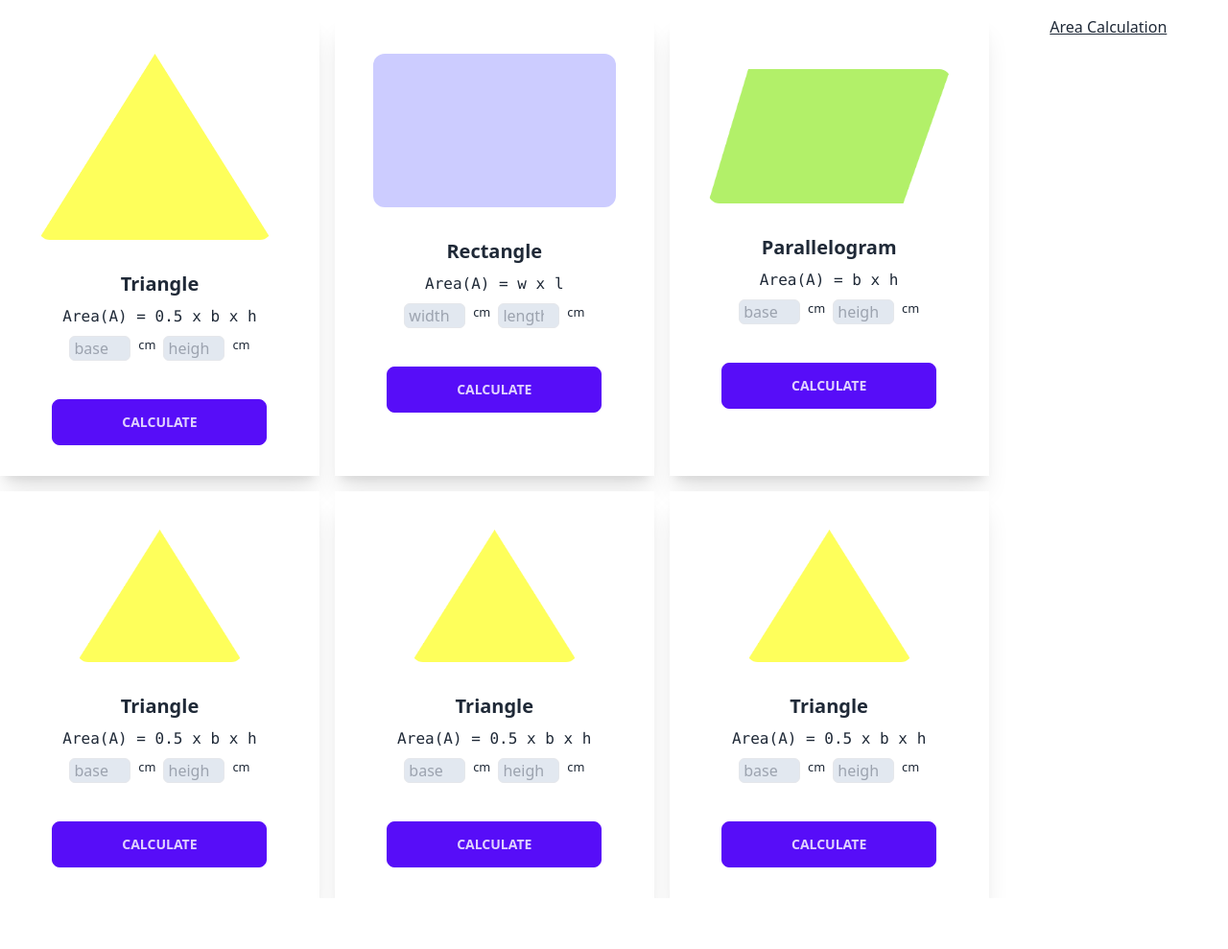
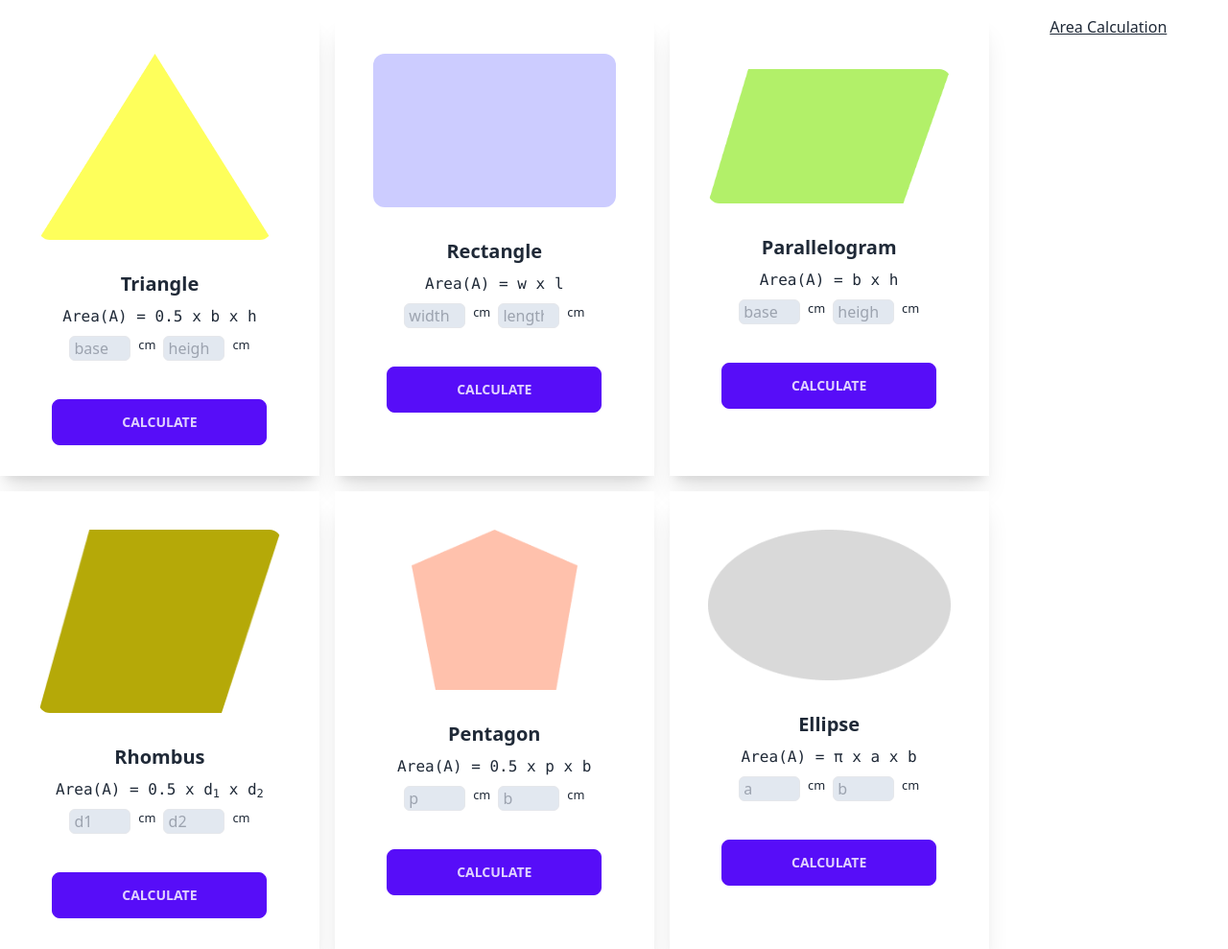
Before and after one commit to coder7475/geometry-genius, a plain HTML site: page index.html in a window 1280 px wide. Shown: the part 60-1049 px from the top of the page at 96% size. Before the commit the page ends 996 px from the top, so only its background shows below. Drawn offline with nearby package versions, Linux system fonts and the light colour scheme; a script that the page names is missing.

Commit message:
feat: add rhombus, pentagon and ellipse cards

```diff
--- a/index.html
+++ b/index.html
@@ -72,15 +72,15 @@
             </div>
             <!-- card-4  -->
             <div class="bg-base-100 shadow-xl border-b-slate-400">
-              <figure class="px-20 pt-10">
-                <img src="./images/triangle.png" alt="triangle" class="rounded-xl" />
+              <figure class="px-10 pt-10">
+                <img src="./images/rhombus.png" alt="rhombus" class="rounded-xl" />
               </figure>
               <div class="card-body items-center text-center">
-                <h2 class="card-title">Triangle</h2>
-                <code>Area(A) = 0.5 x b x h</code>
+                <h2 class="card-title">Rhombus</h2>
+                <code>Area(A) = 0.5 x d<sub>1</sub> x d<sub>2</sub></code>
                 <div class="flex flex-row gap-2">
-                  <input type="number" name="base" id="base" class="border bg-slate-200 w-16 rounded-md" placeholder=" base"><small>cm</small>
-                  <input type="number" name="base" id="base" class="border bg-slate-200 w-16 rounded-md" placeholder=" height"><small>cm</small>
+                  <input type="number" name="base" id="base" class="border bg-slate-200 w-16 rounded-md" placeholder=" d1"><small>cm</small>
+                  <input type="number" name="base" id="base" class="border bg-slate-200 w-16 rounded-md" placeholder=" d2"><small>cm</small>
                 </div>
 
                 <div class="card-actions mt-8">
@@ -91,14 +91,14 @@
             <!-- card-5  -->
             <div class="bg-base-100 shadow-xl border-b-slate-400">
               <figure class="px-20 pt-10">
-                <img src="./images/triangle.png" alt="triangle" class="rounded-xl" />
+                <img src="./images/pentagon.png" alt="pentagon" class="rounded-xl" />
               </figure>
               <div class="card-body items-center text-center">
-                <h2 class="card-title">Triangle</h2>
-                <code>Area(A) = 0.5 x b x h</code>
+                <h2 class="card-title">Pentagon</h2>
+                <code>Area(A) = 0.5 x p x b</code>
                 <div class="flex flex-row gap-2">
-                  <input type="number" name="base" id="base" class="border bg-slate-200 w-16 rounded-md" placeholder=" base"><small>cm</small>
-                  <input type="number" name="base" id="base" class="border bg-slate-200 w-16 rounded-md" placeholder=" height"><small>cm</small>
+                  <input type="number" name="base" id="base" class="border bg-slate-200 w-16 rounded-md" placeholder=" p"><small>cm</small>
+                  <input type="number" name="base" id="base" class="border bg-slate-200 w-16 rounded-md" placeholder=" b"><small>cm</small>
                 </div>
 
                 <div class="card-actions mt-8">
@@ -108,15 +108,15 @@
             </div>
             <!-- card-6  -->
             <div class="bg-base-100 shadow-xl border-b-slate-400">
-              <figure class="px-20 pt-10">
-                <img src="./images/triangle.png" alt="triangle" class="rounded-xl" />
+              <figure class="px-10 pt-10">
+                <img src="./images/ellipse.png" alt="ellipse" class="rounded-xl" />
               </figure>
               <div class="card-body items-center text-center">
-                <h2 class="card-title">Triangle</h2>
-                <code>Area(A) = 0.5 x b x h</code>
+                <h2 class="card-title">Ellipse</h2>
+                <code>Area(A) = &#960 x a x b</code>
                 <div class="flex flex-row gap-2">
-                  <input type="number" name="base" id="base" class="border bg-slate-200 w-16 rounded-md" placeholder=" base"><small>cm</small>
-                  <input type="number" name="base" id="base" class="border bg-slate-200 w-16 rounded-md" placeholder=" height"><small>cm</small>
+                  <input type="number" name="base" id="base" class="border bg-slate-200 w-16 rounded-md" placeholder=" a"><small>cm</small>
+                  <input type="number" name="base" id="base" class="border bg-slate-200 w-16 rounded-md" placeholder=" b"><small>cm</small>
                 </div>
 
                 <div class="card-actions mt-8">
```
